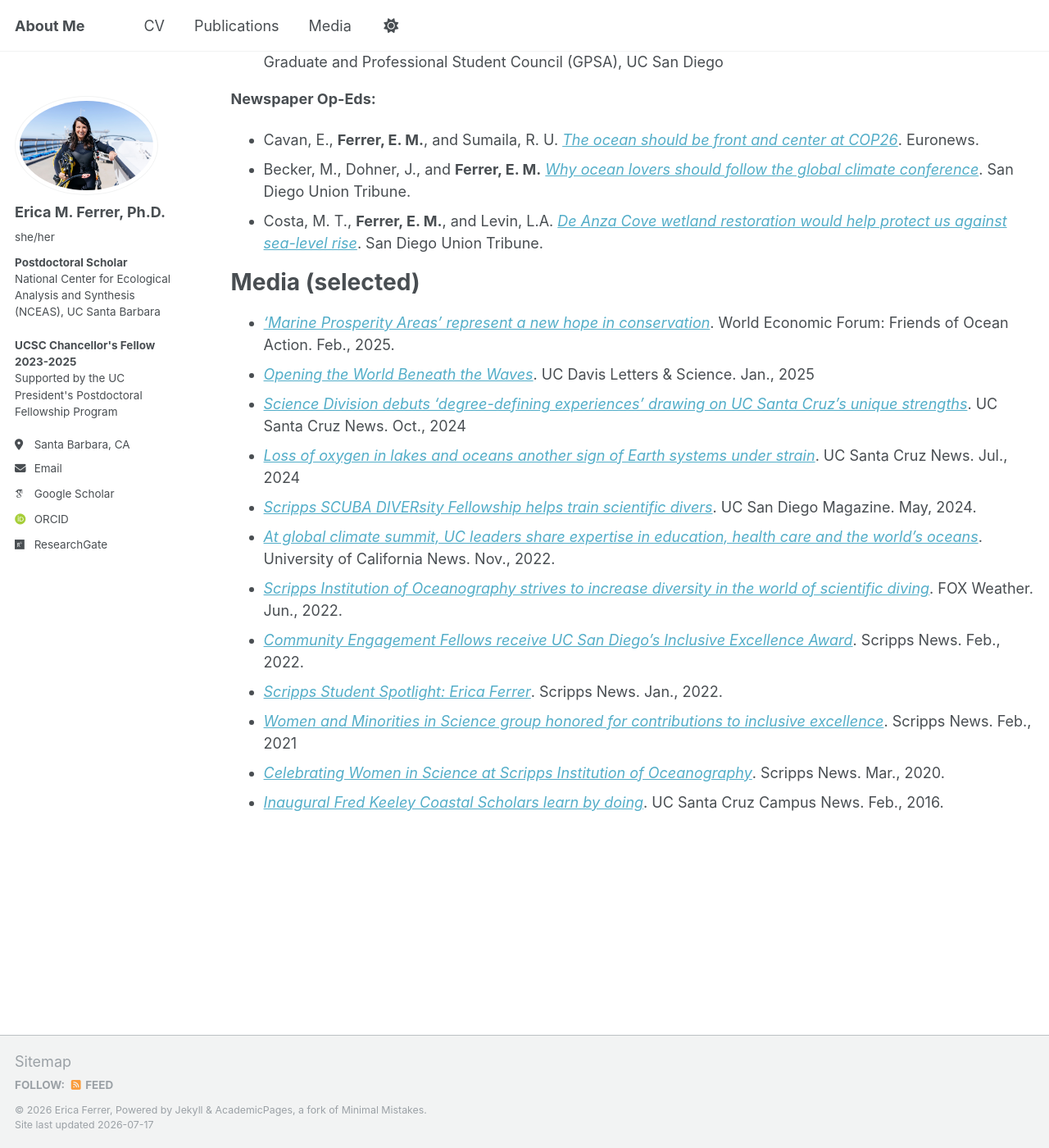
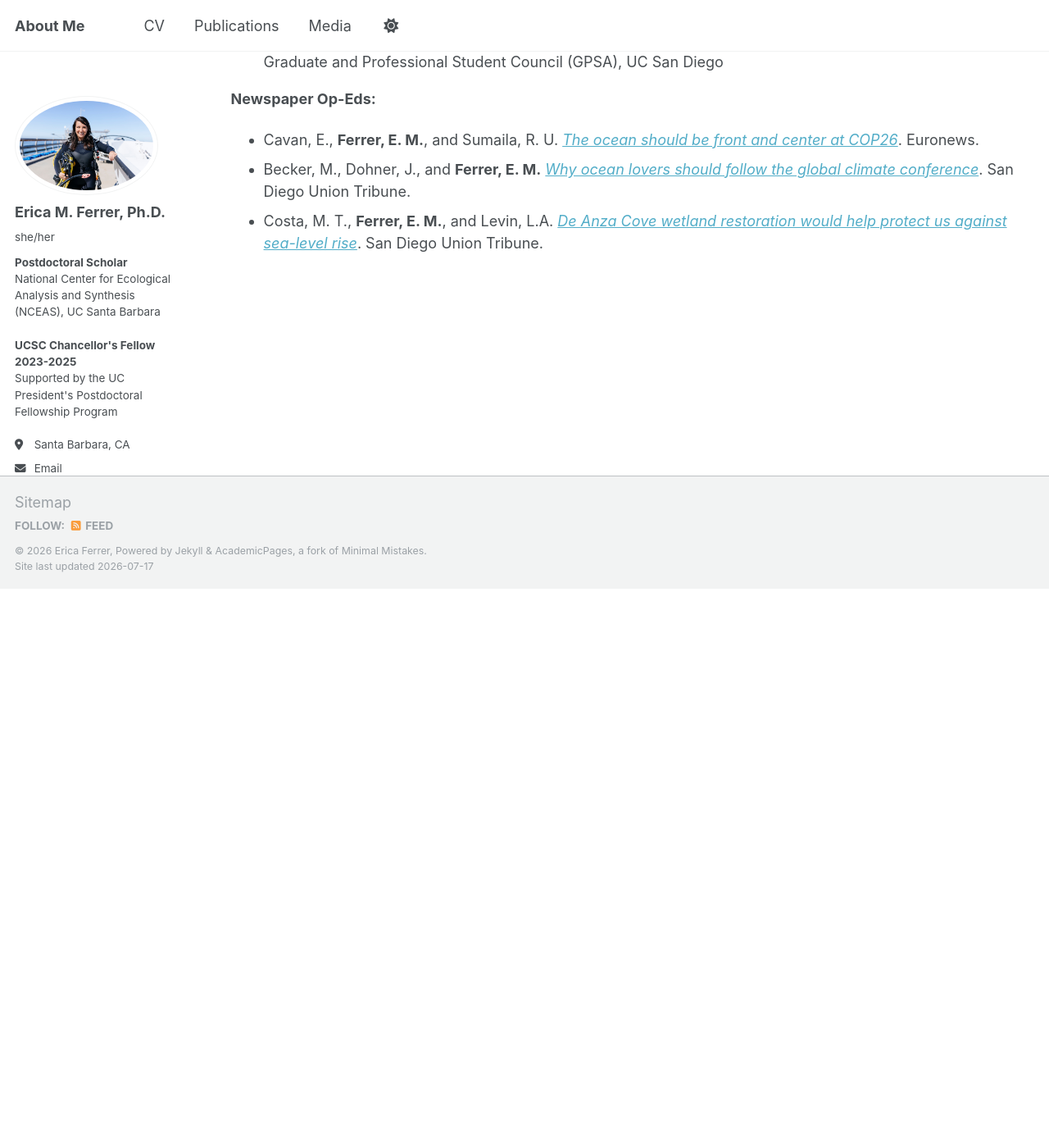
Before and after one commit to emferrer/emferrer.github.io, a Jekyll site: the page built from _pages/cv.md, in a window 1280 px wide and 1400 px high, scrolled down 2768 px. Shown: the whole window at 82% size. Built offline with Jekyll 4.4.1, drawn with Linux system fonts in a browser that asks for light colours; some web fonts are replaced; a script that is not in the unit is left out; after the commit the page ends 3486 px from its top, so only the background shows below that.

Commit message:
Update cv.md
Separated media into its own tab

```diff
--- a/_pages/cv.md
+++ b/_pages/cv.md
@@ -102,20 +102,3 @@ Professional Service & Outreach (selected)
 * Cavan, E., <b>Ferrer, E. M.</b>, and Sumaila, R. U. [<i>The ocean should be front and center at COP26</i>](https://www.euronews.com/2021/11/05/don-t-sideline-fish-and-the-ocean-at-cop26-view). Euronews.
 * Becker, M., Dohner, J., and <b>Ferrer, E. M.</b> [<i>Why ocean lovers should follow the global climate conference</i>](https://www.sandiegouniontribune.com/2019/12/05/why-ocean-lovers-should-follow-global-climate-conference/). San Diego Union Tribune.
 * Costa, M. T., <b>Ferrer, E. M.</b>, and Levin, L.A. [<i>De Anza Cove wetland restoration would help protect us against sea-level rise</i>](https://www.sandiegouniontribune.com/2018/12/05/why-de-anza-cove-wetland-restoration-would-help-protect-us-against-sea-level-rise/). San Diego Union Tribune.
-
-
-Media (selected)
-======
-* [<i>‘Marine Prosperity Areas’ represent a new hope in conservation</i>](https://www.weforum.org/friends-of-ocean-action/marine-prosperity-areas-represent-a-new-hope-in-conservation/). World Economic Forum: Friends of Ocean Action. Feb., 2025.
-* [<i>Opening the World Beneath the Waves</i>](https://eps.ucdavis.edu/news/opening-world-beneath-waves). UC Davis Letters & Science. Jan., 2025
-* [<i>Science Division debuts ‘degree-defining experiences’ drawing on UC Santa Cruz’s unique strengths</i>](https://news.ucsc.edu/2024/10/degree-defining-experiences/). UC Santa Cruz News. Oct., 2024
-* [<i>Loss of oxygen in lakes and oceans another sign of Earth systems under strain</i>](https://news.ucsc.edu/2024/07/aquatic-deoxygenation/). UC Santa Cruz News. Jul., 2024
-* [<i>Scripps SCUBA DIVERsity Fellowship helps train scientific divers</i>](https://today.ucsd.edu/story/next-gen). UC San Diego Magazine. May, 2024.
-* [<i>At global climate summit, UC leaders share expertise in education, health care and the world’s oceans</i>](https://www.universityofcalifornia.edu/news/global-climate-summit-uc-leaders-share-expertise-education-health-care-and-worlds-oceans). University of California News. Nov., 2022.
-* [<i>Scripps Institution of Oceanography strives to increase diversity in the world of scientific diving</i>](https://www.foxweather.com/watch/play-5b69610b4000260
-). FOX Weather. Jun., 2022.
-* [<i>Community Engagement Fellows receive UC San Diego’s Inclusive Excellence Award</i>](https://scripps.ucsd.edu/news/community-engagement-fellows-receive-uc-san-diegos-inclusive-excellence-award). Scripps News. Feb., 2022.
-* [<i>Scripps Student Spotlight: Erica Ferrer</i>](https://scripps.ucsd.edu/news/scripps-student-spotlight-erica-ferrer). Scripps News. Jan., 2022.
-* [<i>Women and Minorities in Science group honored for contributions to inclusive excellence</i>](https://scripps.ucsd.edu/news/women-and-minorities-science-group-honored-contributions-inclusive-excellence). Scripps News. Feb., 2021
-* [<i>Celebrating Women in Science at Scripps Institution of Oceanography</i>](https://scripps.ucsd.edu/news/celebrating-women-science-scripps-oceanography). Scripps News. Mar., 2020.
-* [<i>Inaugural Fred Keeley Coastal Scholars learn by doing</i>](https://news.ucsc.edu/2016/02/keeley-coastal-scholars/). UC Santa Cruz Campus News. Feb., 2016.
```
